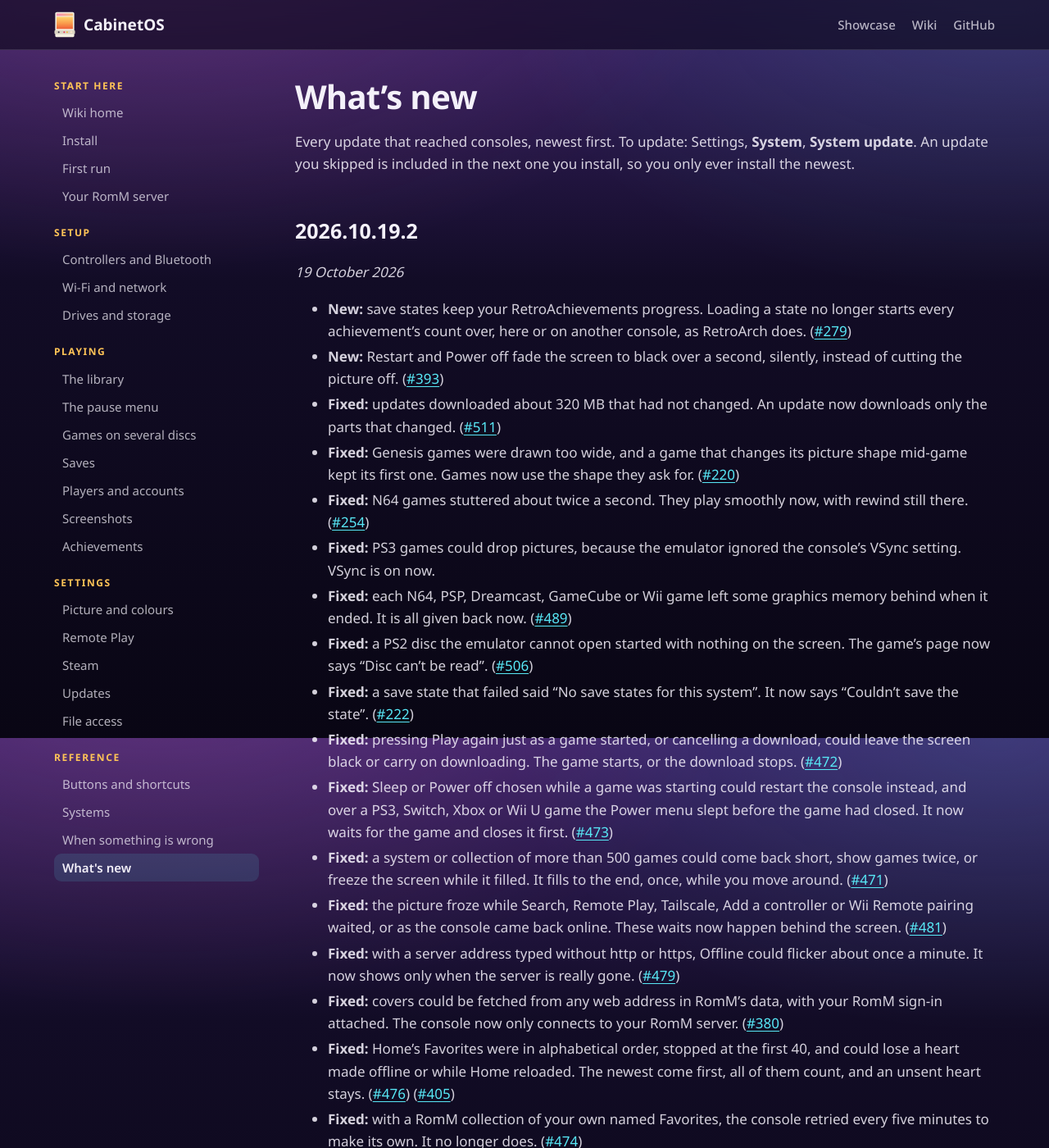
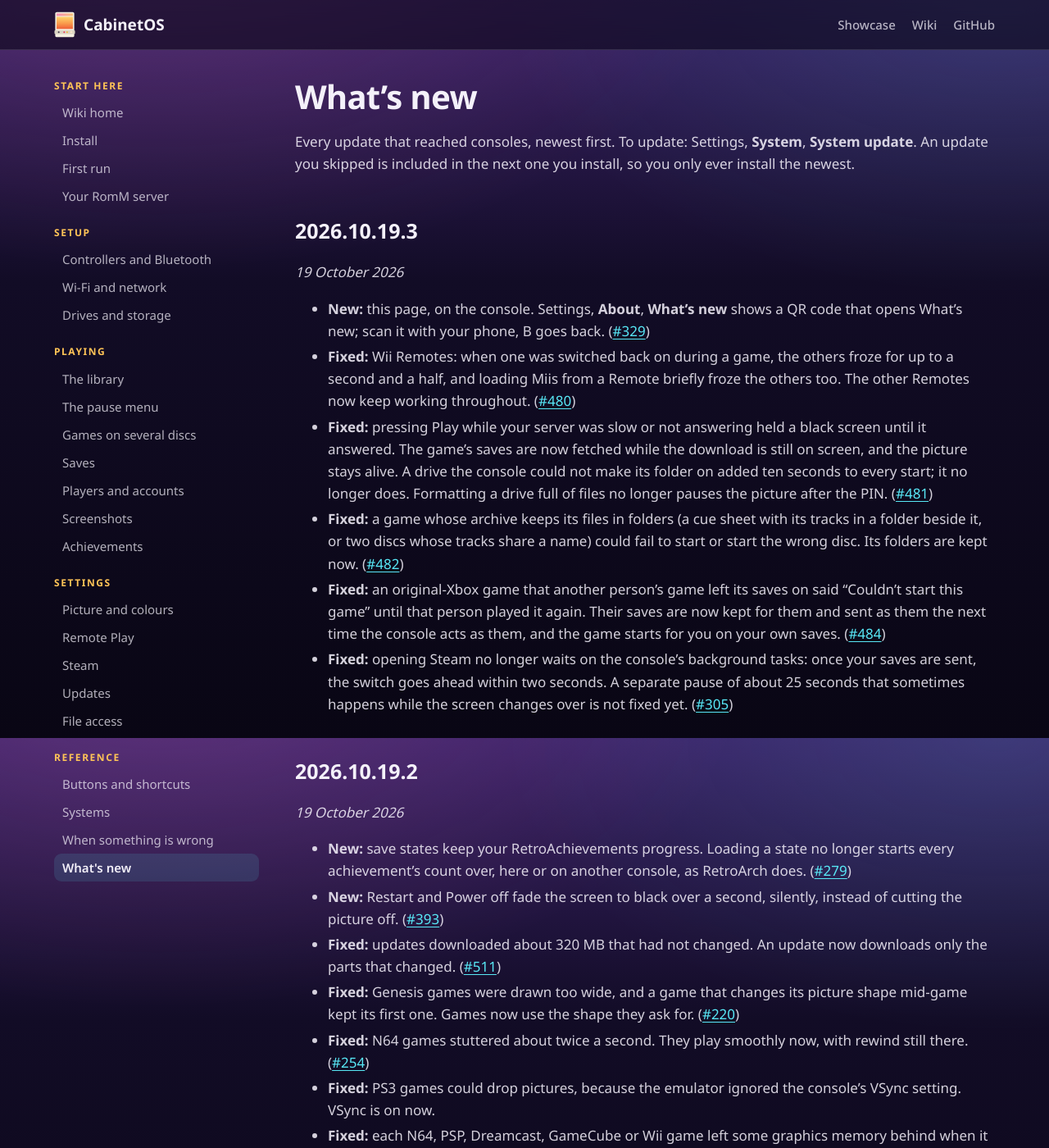
Before and after one commit to MMagTech/cabinetos, a Jekyll site: the page built from docs/wiki/changelog.md, in a window 1280 px wide and 1400 px high. Shown: the whole window at 82% size. Built offline with Jekyll 4.4.1, drawn with Linux system fonts in a browser that asks for light colours; our own code applies the rules of GitHub Pages for plain Markdown files.

Commit message:
The changelog under 2026.10.19.3, its testing image; NEXT-SESSION.md for the batch
Docs only, after the testing push: the image promotes as tested.

Co-Authored-By: Claude Fable 5.1 <noreply@anthropic.com>

```diff
--- a/docs/wiki/changelog.md
+++ b/docs/wiki/changelog.md
@@ -3,6 +3,38 @@
 Every update that reached consoles, newest first. To update: Settings,
 **System**, **System update**. An update you skipped is included in the next
 one you install, so you only ever install the newest.
+
+## 2026.10.19.3 {#v2026-10-19-3}
+
+*19 October 2026*
+
+- **New:** this page, on the console. Settings, **About**, **What's new**
+  shows a QR code that opens What's new; scan it with your phone, B goes
+  back. ([#329](https://github.com/MMagTech/cabinetos/issues/329))
+- **Fixed:** Wii Remotes: when one was switched back on during a game, the
+  others froze for up to a second and a half, and loading Miis from a
+  Remote briefly froze the others too. The other Remotes now keep working
+  throughout. ([#480](https://github.com/MMagTech/cabinetos/issues/480))
+- **Fixed:** pressing Play while your server was slow or not answering held
+  a black screen until it answered. The game's saves are now fetched while
+  the download is still on screen, and the picture stays alive. A drive the
+  console could not make its folder on added ten seconds to every start; it
+  no longer does. Formatting a drive full of files no longer pauses the
+  picture after the PIN. ([#481](https://github.com/MMagTech/cabinetos/issues/481))
+- **Fixed:** a game whose archive keeps its files in folders (a cue sheet
+  with its tracks in a folder beside it, or two discs whose tracks share a
+  name) could fail to start or start the wrong disc. Its folders are kept
+  now. ([#482](https://github.com/MMagTech/cabinetos/issues/482))
+- **Fixed:** an original-Xbox game that another person's game left its saves
+  on said "Couldn't start this game" until that person played it again.
+  Their saves are now kept for them and sent as them the next time the
+  console acts as them, and the game starts for you on your own saves.
+  ([#484](https://github.com/MMagTech/cabinetos/issues/484))
+- **Fixed:** opening Steam no longer waits on the console's background
+  tasks: once your saves are sent, the switch goes ahead within two
+  seconds. A separate pause of about 25 seconds that sometimes happens
+  while the screen changes over is not fixed yet.
+  ([#305](https://github.com/MMagTech/cabinetos/issues/305))
 
 ## 2026.10.19.2 {#v2026-10-19-2}
 
```
Also changed, not shown: docs/NEXT-SESSION.md (+55 -37 lines).
